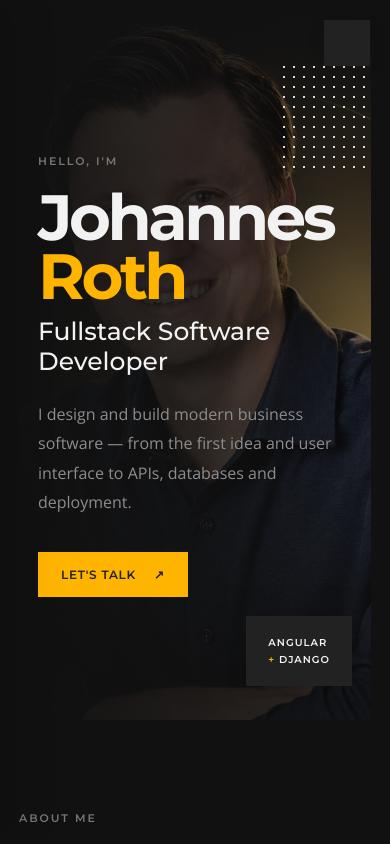
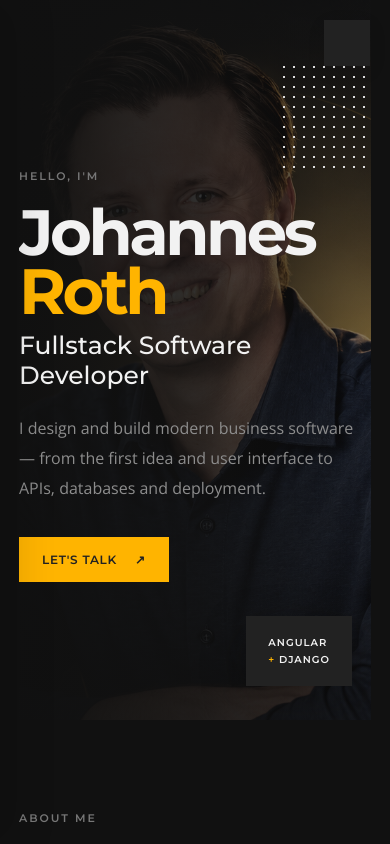
Before and after one commit to jorohx84/personal_portfolio_website, an Angular app: page / in a window 390 px wide. Shown: the top 844 px of the page. Built offline with nearby package versions, Linux system fonts and the light colour scheme.

Commit message:
Align hero content with sidebar layout

```diff
--- a/src/styles.scss
+++ b/src/styles.scss
@@ -191,9 +191,11 @@ a {
     align-items: center;
     overflow: hidden;
     isolation: isolate;
-    width: 100%;
-    padding: 0 max(50px, calc((100% - 1080px) / 2));
-    margin: 0
+    width: calc(100% - 120px);
+    max-width: none;
+    padding: 0;
+    margin-left: 70px;
+    margin-right: 50px
 }
 
 .hero-background {
@@ -755,7 +757,9 @@ a {
     }
 
     .hero {
-        padding: 0 30px
+        width: calc(100% - 80px);
+        margin-left: 40px;
+        margin-right: 40px
     }
 
     .hero-copy {
@@ -832,7 +836,10 @@ a {
 
     .hero {
         min-height: 720px;
-        padding: 100px 19px 80px
+        width: calc(100% - 38px);
+        margin-left: 19px;
+        margin-right: 19px;
+        padding: 100px 0 80px
     }
 
     .hero-copy {
```
